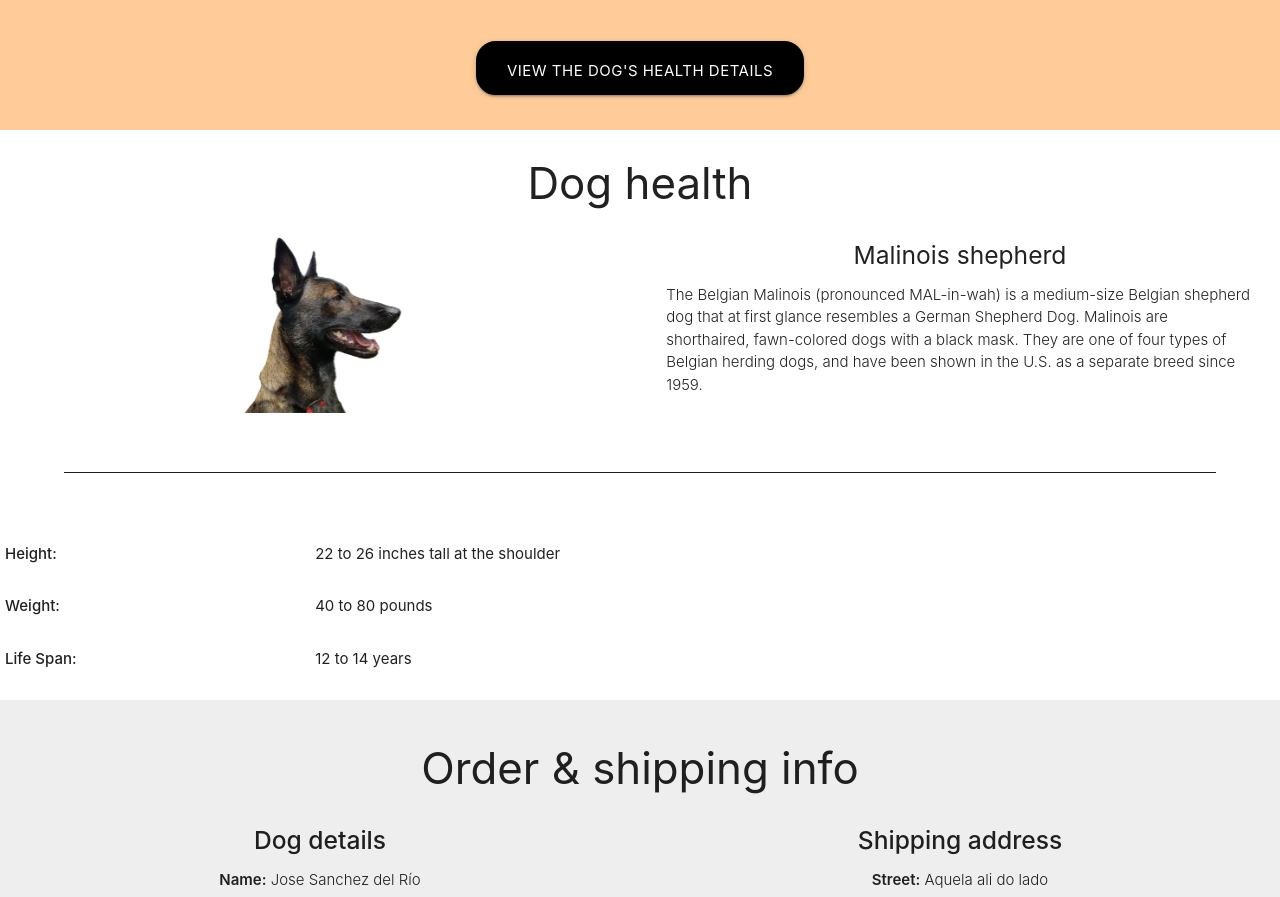
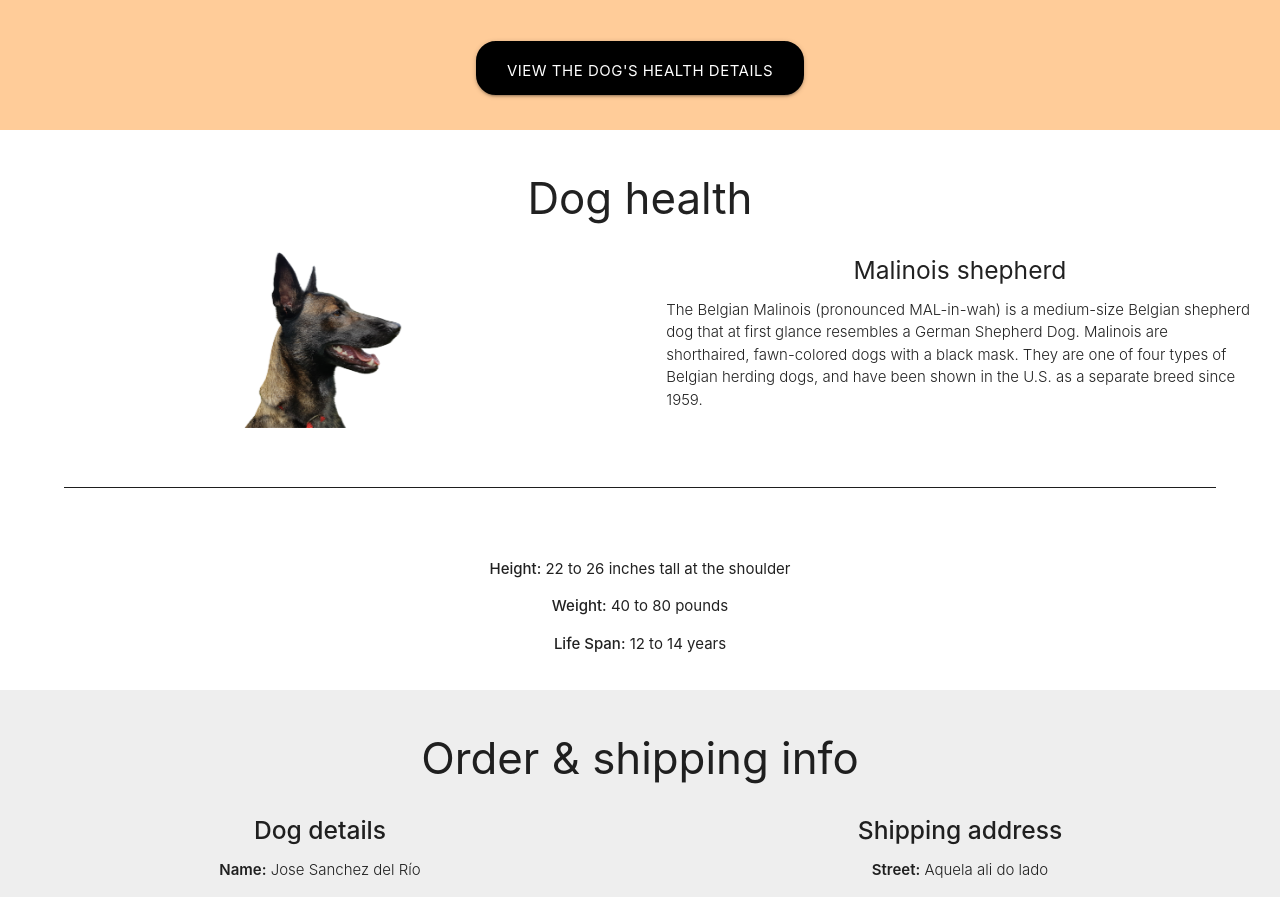
Before and after one commit to AngeloDias/ThankPage, a React (Create React App) app: page / in a window 1280 px wide. Shown: the part 420-1317 px from the top of the page. Built offline with nearby package versions, Linux system fonts and the light colour scheme.

Commit message:
feat: adjusting middle text in info section

```diff
--- a/src/components/OrderDogInfoDetailsComponent.js
+++ b/src/components/OrderDogInfoDetailsComponent.js
@@ -2,23 +2,10 @@ import React from 'react';
 
 export default function OrderDogInfoDetailsComponent() {
     return(
-        <div className="section">
-            <table className="responsive-table">
-                <tbody>
-                    <tr className="no-border">
-                        <td><strong>Height:</strong></td>
-                        <td>22 to 26 inches tall at the shoulder</td>
-                    </tr>
-                    <tr className="no-border">
-                        <td><strong>Weight:</strong></td>
-                        <td>40 to 80 pounds</td>
-                    </tr>
-                    <tr className="no-border">
-                        <td><strong>Life Span:</strong></td>
-                        <td>12 to 14 years</td>
-                    </tr>
-                </tbody>
-            </table>
+        <div className="row center">
+            <p><strong>Height:</strong> 22 to 26 inches tall at the shoulder</p>
+            <p><strong>Weight:</strong> 40 to 80 pounds</p>
+            <p><strong>Life Span:</strong> 12 to 14 years</p>
         </div>
     )
 }
--- a/src/components/OrderDogInfosComponent.js
+++ b/src/components/OrderDogInfosComponent.js
@@ -3,7 +3,7 @@ import malinois from '../images/malinois.png';
 
 export default function OrderDogInfosComponent() {
     return(
-        <div className="section no-pad">
+        <div className="section">
             <div className="row">
                 <h3 className="center">Dog health</h3>
 
```
